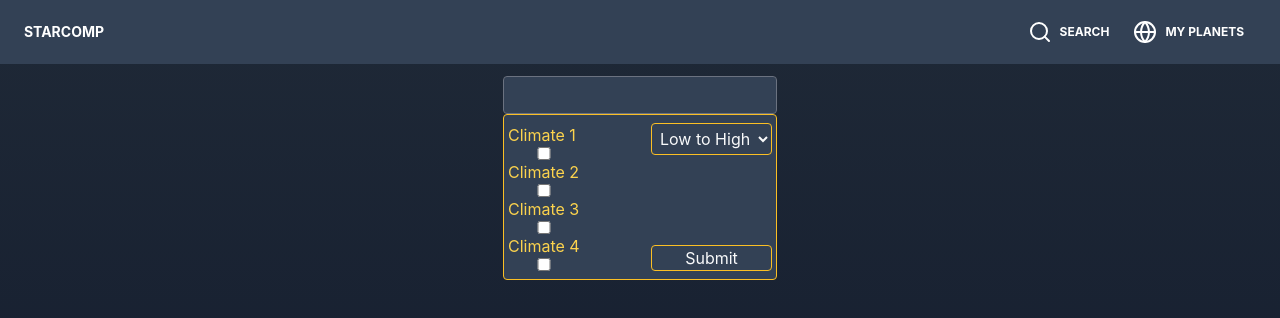
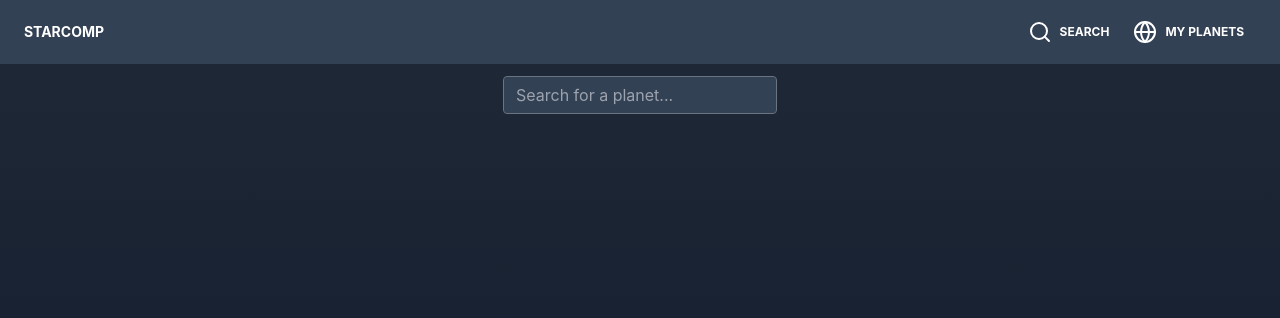
Before and after one commit to Trevron/starcomp, a React (Create React App) app: page /search in a window 1280 px wide. Shown: the top 318 px of the page. Built offline with nearby package versions, Linux system fonts and the light colour scheme.

Commit message:
Styled search form. Show on focus, hide on submit.

```diff
--- a/src/components/SearchForm.tsx
+++ b/src/components/SearchForm.tsx
@@ -1,5 +1,7 @@
 import React from "react";
 import { useFormik } from "formik";
+
+
 
 function SearchForm() {
   const formik = useFormik({
@@ -7,20 +9,38 @@ function SearchForm() {
       search: "",
     },
     onSubmit: (values) => {
-      console.log("Form data", values);
+      hideDetails();
     },
   });
+
+
+
+  function showDetails() {;
+    const details = document.getElementById("search-details");
+    if (details && details.classList.contains("hidden")) {
+      details.classList.remove("hidden");
+    }
+  }
+
+  function hideDetails() {
+    const details = document.getElementById("search-details");
+    if (details && !details.classList.contains("hidden")) {
+      details.classList.add("hidden");
+    }
+  }
 
   return (
     <div>
       <form onSubmit={formik.handleSubmit}>
         <input
+          onFocus={showDetails}
           onChange={formik.handleChange}
           value={formik.values.search}
           type="text"
           name="search"
+          autoComplete="off"
+          placeholder="Search for a planet..."
           className="
-            dropdown-toggle
             form-control
             block
             w-full
@@ -38,14 +58,15 @@ function SearchForm() {
             focus:text-amber-400 focus:bg-slate-700 focus:border-amber-400 focus:outline-none"
         />
 
-        <div className="w-full bg-slate-700 py-2 px-1 dropdown-menu rounded flex justify-between content-center border border-amber-400">
-          <div className="flex flex-wrap flex-col text-amber-300">
+        <div id ="search-details" className="w-full bg-slate-700 py-2 px-1 rounded flex justify-between content-center border border-amber-400 hidden">
+          <div className="flex flex-wrap flex-col text-amber-400 accent-amber-500">
             <label htmlFor="Climate1">Climate 1</label>
             <input
               type="checkbox"
               id="Climate1"
               name="Climate1"
               value="Climate1"
+              className="accent-amber-500"
             />
             <label htmlFor="Climate2">Climate 2</label>
             <input
@@ -80,7 +101,7 @@ function SearchForm() {
               <option value="AZ">A to Z</option>
               <option value="ZA">Z to A</option>
             </select>
-            <button type="submit" className="border border-amber-400 rounded hover:bg-slate-700">
+            <button type="submit" className="border border-amber-400 rounded hover:bg-slate-800 focus:bg-amber-600">
                 Submit
             </button>
           </div>
```
